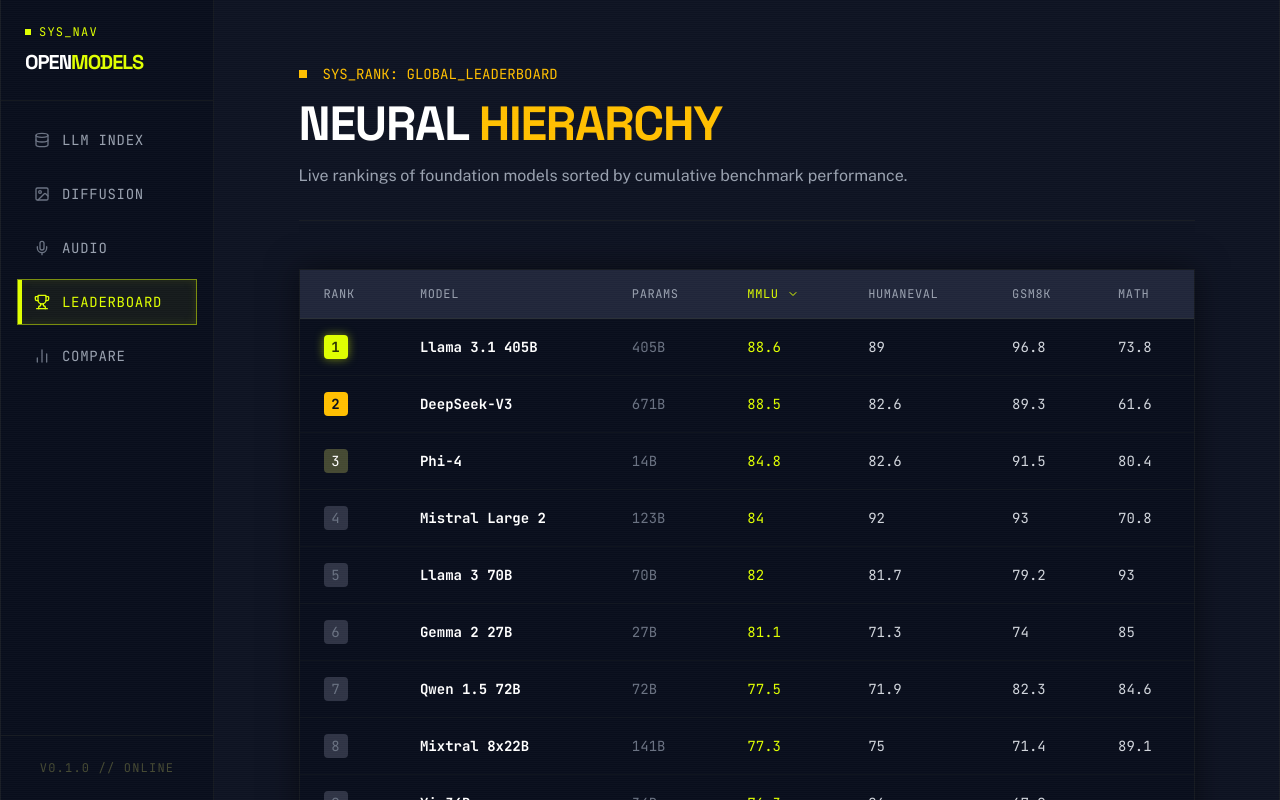
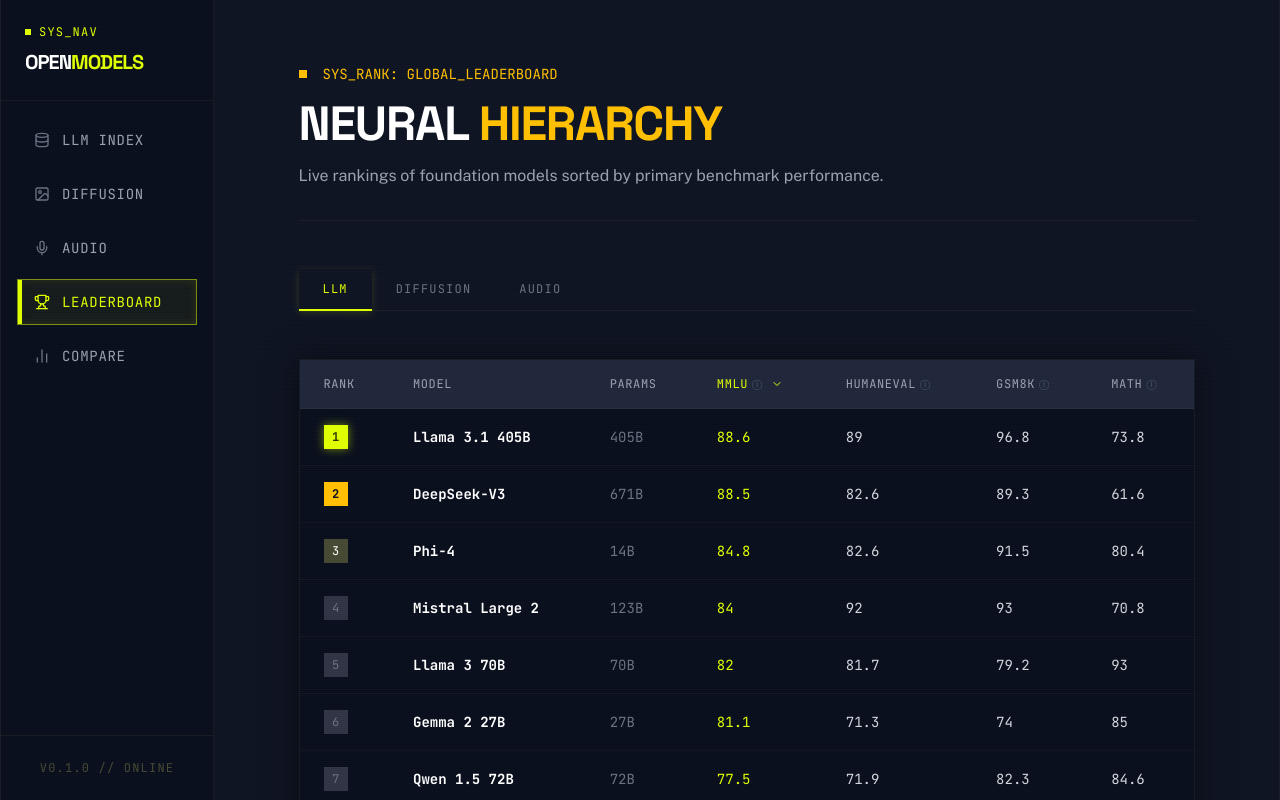
Before and after one commit to robertwt7/openmodels, a Next.js app: page /leaderboard in a window 1280 px wide. Built offline with nearby package versions, Linux system fonts and the light colour scheme.

Commit message:
feat: add multi-category tabs and benchmark tooltips to leaderboard

```diff
--- a/app/leaderboard/page.tsx
+++ b/app/leaderboard/page.tsx
@@ -1,8 +1,75 @@
-import { Trophy, ChevronDown } from "lucide-react";
+"use client";
+
+import { useState } from "react";
+import { ChevronDown } from "lucide-react";
 import modelsData from "@/data/models.json";
+import { BenchmarkTooltip } from "@/components/BenchmarkTooltip";
+
+type Category = "llm" | "diffusion" | "audio";
+
+interface ColumnConfig {
+  key: string;
+  label: string;
+  description: string;
+  lowerIsBetter: boolean;
+}
+
+interface CategoryConfig {
+  sortKey: string;
+  sortAscending: boolean;
+  columns: ColumnConfig[];
+}
+
+const categoryConfig: Record<Category, CategoryConfig> = {
+  llm: {
+    sortKey: "mmlu",
+    sortAscending: false,
+    columns: [
+      { key: "mmlu", label: "MMLU", description: "Massive Multitask Language Understanding — tests general knowledge across 57 subjects.", lowerIsBetter: false },
+      { key: "humanEval", label: "HumanEval", description: "Code generation accuracy on 164 hand-written Python programming problems.", lowerIsBetter: false },
+      { key: "gsm8k", label: "GSM8K", description: "Grade-school math word problems requiring multi-step arithmetic reasoning.", lowerIsBetter: false },
+      { key: "math", label: "Math", description: "Competition-level math problems drawn from AMC and AIME challenges.", lowerIsBetter: false },
+    ],
+  },
+  diffusion: {
+    sortKey: "fid",
+    sortAscending: true,
+    columns: [
+      { key: "fid", label: "FID", description: "Fréchet Inception Distance — measures statistical realism of generated images vs real images.", lowerIsBetter: true },
+      { key: "clipScore", label: "CLIP Score", description: "Alignment between generated image and text prompt using CLIP embedding cosine similarity.", lowerIsBetter: false },
+      { key: "genSpeed", label: "Gen Speed", description: "Images generated per second at standard resolution on reference hardware.", lowerIsBetter: false },
+    ],
+  },
+  audio: {
+    sortKey: "wer",
+    sortAscending: true,
+    columns: [
+      { key: "wer", label: "WER", description: "Word Error Rate — percentage of words transcribed incorrectly in speech-to-text output.", lowerIsBetter: true },
+      { key: "latency", label: "Latency", description: "Seconds from audio input start to first decoded output token.", lowerIsBetter: true },
+      { key: "multilingual", label: "Multilingual", description: "Percentage of tested languages achieving acceptable transcription or translation quality.", lowerIsBetter: false },
+    ],
+  },
+};
+
+const tabs: { key: Category; label: string }[] = [
+  { key: "llm", label: "LLM" },
+  { key: "diffusion", label: "Diffusion" },
+  { key: "audio", label: "Audio" },
+];
 
 export default function LeaderboardPage() {
-  const models = [...modelsData.llm].sort((a, b) => b.benchmarks.mmlu - a.benchmarks.mmlu);
+  const [activeCategory, setActiveCategory] = useState<Category>("llm");
+
+  const config = categoryConfig[activeCategory];
+  const models = (modelsData as any)[activeCategory] as any[];
+
+  const sorted = [...models].sort((a, b) => {
+    const aVal: number | null = a.benchmarks[config.sortKey];
+    const bVal: number | null = b.benchmarks[config.sortKey];
+    if (aVal === null || aVal === undefined) return 1;
+    if (bVal === null || bVal === undefined) return -1;
+    return config.sortAscending ? aVal - bVal : bVal - aVal;
+  });
 
   return (
     <>
@@ -15,9 +82,26 @@
           Neural <span className="text-secondary-container">Hierarchy</span>
         </h1>
         <p className="text-gray-400 font-body max-w-2xl">
-          Live rankings of foundation models sorted by cumulative benchmark performance.
+          Live rankings of foundation models sorted by primary benchmark performance.
         </p>
       </header>
+
+      {/* Category Tabs */}
+      <div className="border-b border-outline-variant/20 flex gap-0">
+        {tabs.map((tab) => (
+          <button
+            key={tab.key}
+            onClick={() => setActiveCategory(tab.key)}
+            className={`px-6 py-3 font-mono text-xs uppercase tracking-widest border-b-2 -mb-px transition-all ${
+              activeCategory === tab.key
+                ? "text-primary border-primary shadow-[0_2px_8px_rgba(223,255,0,0.15)]"
+                : "text-gray-500 border-transparent hover:text-gray-300"
+            }`}
+          >
+            {tab.label}
+          </button>
+        ))}
+      </div>
 
       <section className="bg-surface-lowest border border-outline-variant/20 overflow-x-auto shadow-[0_0_30px_rgba(0,0,0,0.5)]">
         <table className="w-full text-left font-mono text-sm whitespace-nowrap">
@@ -26,26 +110,52 @@
               <th className="px-6 py-4 font-normal">Rank</th>
               <th className="px-6 py-4 font-normal">Model</th>
               <th className="px-6 py-4 font-normal">Params</th>
-              <th className="px-6 py-4 font-normal text-primary flex items-center gap-2">MMLU <ChevronDown className="w-3 h-3" /></th>
-              <th className="px-6 py-4 font-normal">HumanEval</th>
-              <th className="px-6 py-4 font-normal">GSM8K</th>
-              <th className="px-6 py-4 font-normal">Math</th>
+              {config.columns.map((col, i) => (
+                <th key={col.key} className={`px-6 py-4 font-normal ${i === 0 ? "text-primary" : ""}`}>
+                  <span className="flex items-center gap-1">
+                    <BenchmarkTooltip
+                      label={col.label}
+                      description={col.description}
+                      lowerIsBetter={col.lowerIsBetter}
+                    />
+                    {i === 0 && <ChevronDown className="w-3 h-3 ml-1" />}
+                  </span>
+                </th>
+              ))}
             </tr>
           </thead>
           <tbody className="divide-y divide-outline-variant/10 text-gray-300">
-            {models.map((model, index) => (
+            {sorted.map((model, index) => (
               <tr key={model.id} className="hover:bg-surface-low transition-colors group">
                 <td className="px-6 py-4">
-                  <div className={`w-6 h-6 flex items-center justify-center rounded-sm ${index === 0 ? 'bg-primary text-on-primary font-bold shadow-[0_0_10px_rgba(223,255,0,0.5)]' : index === 1 ? 'bg-secondary-container text-surface-lowest font-bold' : index === 2 ? 'bg-outline-variant text-white' : 'bg-surface-highest text-gray-500'}`}>
+                  <div
+                    className={`w-6 h-6 flex items-center justify-center text-xs font-mono ${
+                      index === 0
+                        ? "bg-primary text-on-primary font-bold shadow-[0_0_10px_rgba(223,255,0,0.5)]"
+                        : index === 1
+                        ? "bg-secondary-container text-surface-lowest font-bold"
+                        : index === 2
+                        ? "bg-outline-variant text-white"
+                        : "bg-surface-highest text-gray-500"
+                    }`}
+                  >
                     {index + 1}
                   </div>
                 </td>
-                <td className="px-6 py-4 font-bold text-white group-hover:text-primary transition-colors">{model.name}</td>
+                <td className="px-6 py-4 font-bold text-white group-hover:text-primary transition-colors">
+                  {model.name}
+                </td>
                 <td className="px-6 py-4 text-gray-500">{model.params}</td>
-                <td className="px-6 py-4 text-primary">{model.benchmarks.mmlu}</td>
-                <td className="px-6 py-4">{model.benchmarks.humanEval}</td>
-                <td className="px-6 py-4">{model.benchmarks.gsm8k}</td>
-                <td className="px-6 py-4">{model.benchmarks.math}</td>
+                {config.columns.map((col, i) => {
+                  const val = model.benchmarks[col.key];
+                  return (
+                    <td key={col.key} className={`px-6 py-4 ${i === 0 ? "text-primary" : ""}`}>
+                      {val !== null && val !== undefined ? val : (
+                        <span className="text-gray-600">—</span>
+                      )}
+                    </td>
+                  );
+                })}
               </tr>
             ))}
           </tbody>
```
